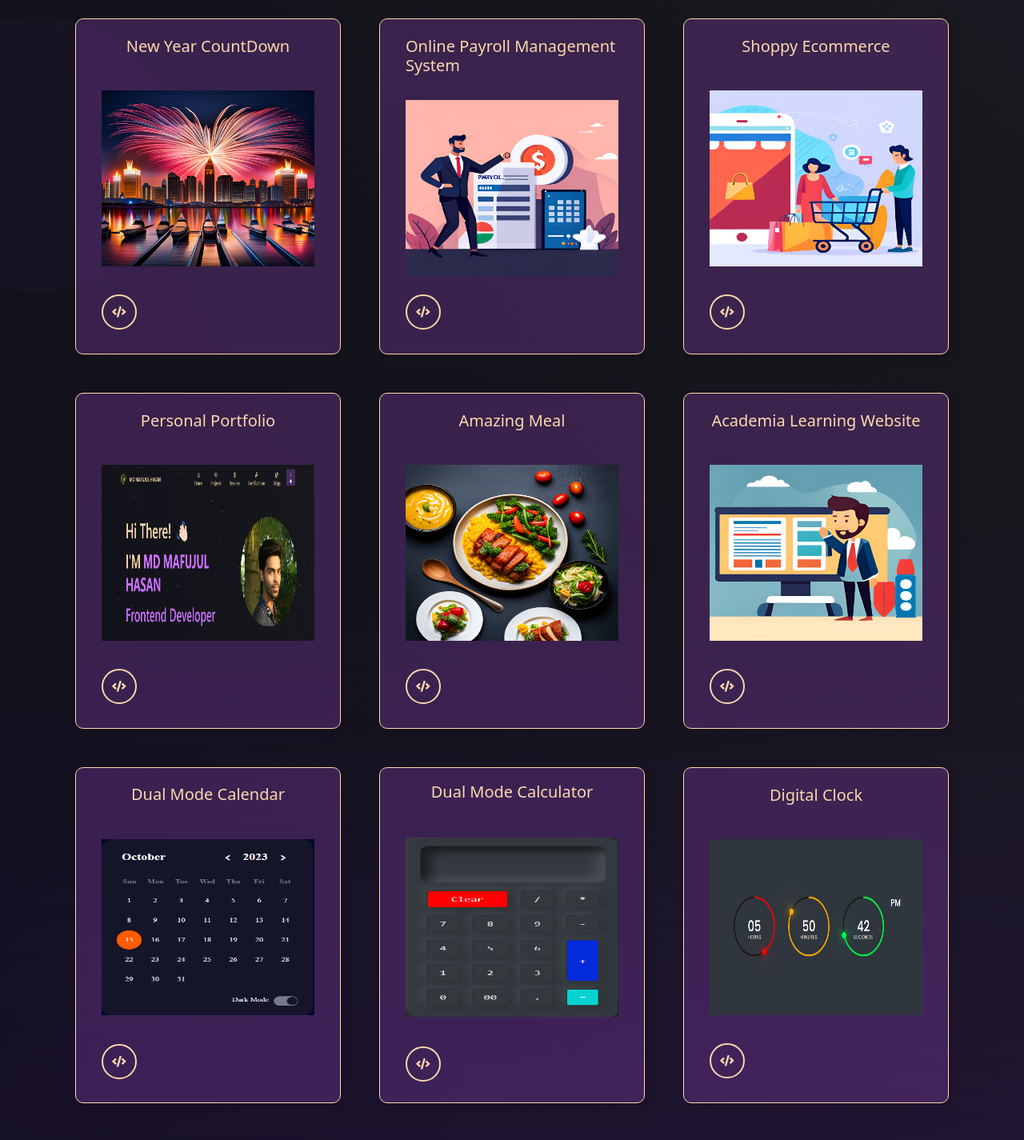
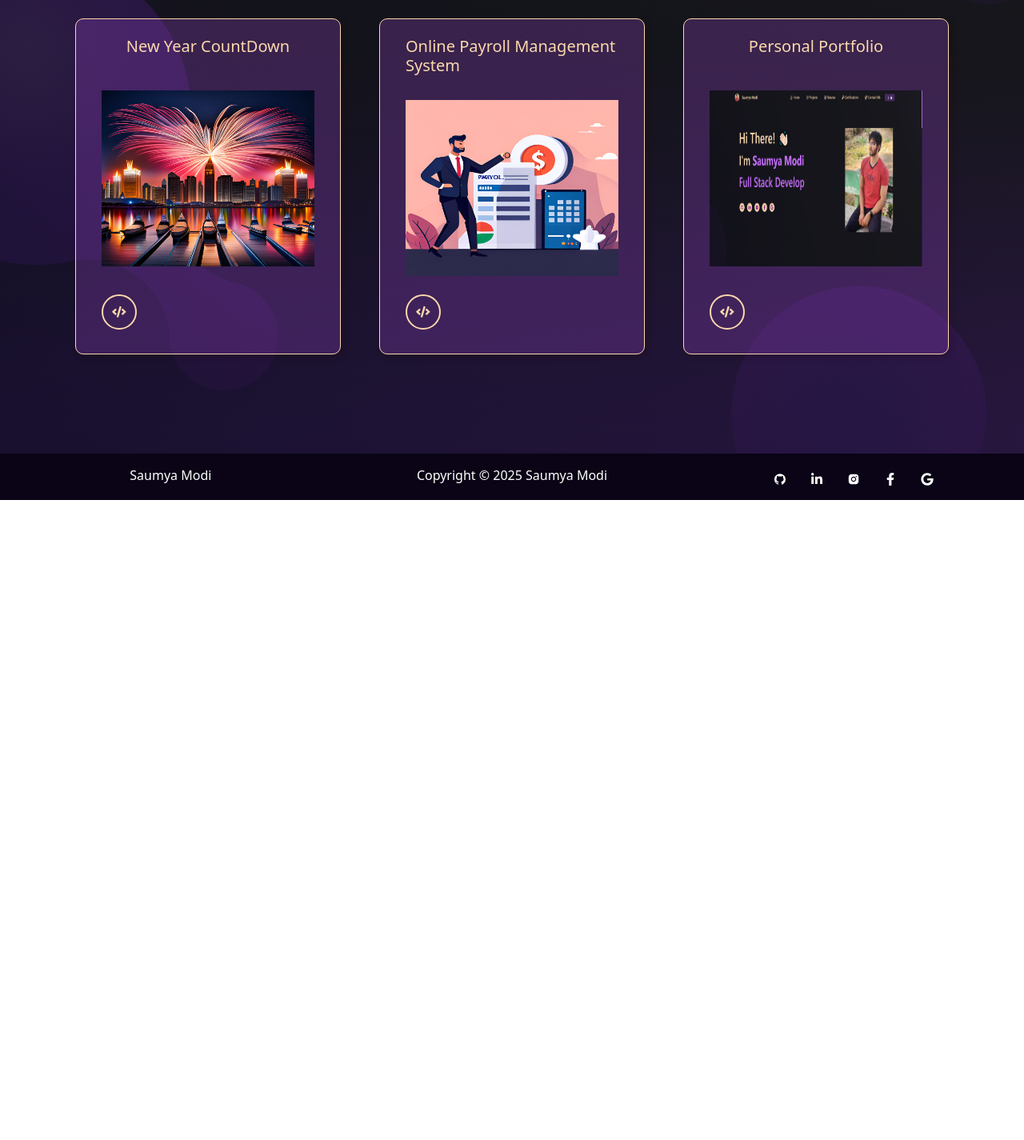
Before and after one commit to saumya1601/react-personal-portfolio, a React (Create React App) app: page /projectspage in a window 1280 px wide. Shown: the part 255-1680 px from the top of the page at 80% size. After the commit the page ends 880 px from the top, so only its background shows below. Built offline with nearby package versions, Linux system fonts and the light colour scheme.

Commit message:
Add ContactPage component and update routing; remove unused links and clean up code

```diff
--- a/src/App.js
+++ b/src/App.js
@@ -1,7 +1,6 @@
 
 import './App.css';
 import "./style.css";
-
 import "react-vertical-timeline-component/style.min.css";
 import "bootstrap/dist/css/bootstrap.min.css";
 import { BrowserRouter, Route, Routes } from 'react-router-dom';
@@ -23,10 +22,9 @@ import Notfound from "./pages/blogs_page/notfound";
 import TechnicalJourney from "./components/aboutme/journey/TechnicalJourney";
 import ProjectJourney from "./components/aboutme/journey/ProjectJourney";
 import SocialMedia from "./components/aboutme/social_media/SocialMedia";
-
 import Toolkit from "./components/aboutme/skills/Toolkit";
-
 import Footer from "./components/footer/Footer";
+import ContactPage from './pages/contact_page/contactPage';
 
 function App() {
   const [load, updateLoad] = useState(true);
@@ -44,10 +42,7 @@ function App() {
 
     <BrowserRouter>
       <Preloader load={load} />
-
-
       <div className="App" id={load ? "no-scroll" : "scroll"}>
-
         <MyNav />
         <Routes>
           <Route path="/" element={<Home />}>
@@ -72,13 +67,11 @@ function App() {
           <Route path="/certificatepage" element={<CertificatePage />} />
           <Route path="/resume" element={<Resume />} />
           <Route path="/blogs" element={<ComingSoon />} />
+          <Route path="/contact" element={<ContactPage />} />
           <Route path="*" element={<Notfound />} />
-
         </Routes>
-
         <Footer />
       </div>
-
     </BrowserRouter>
   );
 }
--- a/src/components/aboutme/aboutmeContainer.js
+++ b/src/components/aboutme/aboutmeContainer.js
@@ -30,16 +30,7 @@ export default function AboutmeContainer() {
                                 <Nav.Item>
                                     <Nav.Link as={Link} to="educationjourney" eventKey="link-3" style={{ fontSize: "17px", fontWeight: 700 }}>Journey</Nav.Link>
                                 </Nav.Item>
-                                <Nav.Item>
-                                    <Nav.Link as={Link} to="ranking" eventKey="link-4" style={{ fontSize: "17px", fontWeight: 700 }}>
-                                        Ranking
-                                    </Nav.Link>
-                                </Nav.Item>
-                                <Nav.Item>
-                                    <Nav.Link as={Link} to="socialmedia" eventKey="link-5" style={{ fontSize: "17px", fontWeight: 700 }}>
-                                        Social Media
-                                    </Nav.Link>
-                                </Nav.Item>
+
                             </Nav>
                             <div>
                                 <Outlet />
--- a/src/components/certificate/Certification.js
+++ b/src/components/certificate/Certification.js
@@ -4,8 +4,7 @@ import { motion } from "framer-motion"; // Import motion from framer-motion
 import { Link } from "react-router-dom";
 import { HiArrowRight } from "react-icons/hi";
 import ucsc from "../../images/ucsc.png";
-import ufm from "../../images/ufm.png";
-import cbta from "../../images/CBT&A.pdf";
+
 
 export default function Certification() {
   return (
@@ -72,51 +71,7 @@ export default function Certification() {
                     </div>
                   </motion.div>
                 </Col>
-                <Col md={4}>
-                  <motion.div
-                    initial={{ opacity: 0, y: 20 }}
-                    animate={{ opacity: 1, y: 0 }}
-                    transition={{ duration: 1, delay: 0.4 }}
-                  >
-                    <div className="cert-card">
-                      <div className="content">
-                        <a
-                          href={cbta}
-                          target="_blank"
-                          rel="noopener noreferrer"
-                        >
-                          <div className="content-overlay"></div>
-                          <div
-                            className="cert-header"
-                            style={{ backgroundColor: "white" }}
-                          >
-                            <img className="logo_img" src={ufm} alt={ufm} />
-                          </div>
-                          <div className="content-details fadeIn-top">
-                            <h3 className="content-title" style={{ color: "black" }}>
-                              Certificate
-                            </h3>
-                          </div>
-                        </a>
-                      </div>
-                      <div className="cert-body">
-                        <h2
-                          className="cert-body-title"
-                          style={{ fontWeight: 700, color: "#fbd9ad" }}
-                        >
-                          Basic Computer Application for Everyone: IT Support
-                          Technician level-1
-                        </h2>
-                        <h3
-                          className="cert-body-subtitle"
-                          style={{ color: "#eb90ff", marginBottom: "0px" }}
-                        >
-                          - Bangladesh Technical Education Board
-                        </h3>
-                      </div>
-                    </div>
-                  </motion.div>
-                </Col>
+
                 <Col md={4}>
                   <motion.div
                     initial={{ opacity: 0, y: 20 }}
--- a/src/components/navbar/MyNav.js
+++ b/src/components/navbar/MyNav.js
@@ -48,10 +48,16 @@ export default function MyNav() {
       label: "Certifications",
     },
     {
-      path: "/blogs",
+      path: "/contact",
       icon: <FaBlog style={{ marginBottom: "2px" }} />,
-      label: "Blogs",
+      label: "Contact Me",
     },
+
+    // {
+    //   path: "/blogs",
+    //   icon: <FaBlog style={{ marginBottom: "2px" }} />,
+    //   label: "Blogs",
+    // },
   ];
 
   return (
--- a/src/components/projects/Projects.js
+++ b/src/components/projects/Projects.js
@@ -9,7 +9,7 @@ import { HiArrowRight } from "react-icons/hi";
 import nyc from "../../images/nyc.png";
 import ci from "../../images/onboarding.png";
 import pp from "../../images/portfolio.png";
-import age from "../../images/age.png";
+
 
 export default function Projects() {
   const projects = [
@@ -35,13 +35,7 @@ export default function Projects() {
       description: "Welcome to my personal portfolio. Explore my work, skills, and achievements in a concise and visually appealing format. Get a glimpse of my expertise and creativity.",
       technologies: "HTML, CSS, SCSS, React, JavaScript",
     },
-    {
-      title: "Age Calculator",
-      image: age,
-      link: "https://github.com/MD-MAFUJUL-HASAN/Web_Programming/tree/main/Age-Calculator",
-      description: "Create an Age Calculator project using HTML, CSS, and JavaScript. Input your birthdate, and the tool instantly calculates your current age. The sleek design and user-friendly interface make age determination quick and hassle-free. Perfect for websites, apps, or personal use.",
-      technologies: "HTML, CSS, JavaScript"
-    },
+
 
   ];
 
@@ -61,7 +55,7 @@ export default function Projects() {
               </motion.h1>
             </Col>
             {projects.map((project, index) => (
-              <Col key={index} md={3}>
+              <Col key={index} md={4}>
                 <motion.div
                   key={index}
                   className="singleProject"
--- a/src/index.js
+++ b/src/index.js
@@ -11,7 +11,4 @@ root.render(
   </React.StrictMode>
 );
 
-// If you want to start measuring performance in your app, pass a function
-// to log results (for example: reportWebVitals(console.log))
-// or send to an analytics endpoint. Learn more: https://bit.ly/CRA-vitals
 reportWebVitals();
--- a/src/pages/certificate_page/CertificatePage.js
+++ b/src/pages/certificate_page/CertificatePage.js
@@ -14,12 +14,7 @@ const certificates = [
     link: "https://www.hackerrank.com/certificates/3573ea1a35bb",
     logo: ucsc,
   },
-  {
-    title: "Basic Computer Application : IT Support Technician level-1",
-    organization: "Bangladesh Technical Education Board",
-    link: cbta,
-    logo: ufm,
-  },
+
   {
     title: "Python Basic : Programming Fundamentals",
     organization: "HackerRank",
--- /dev/null
+++ b/src/pages/contact_page/contactPage.js
@@ -0,0 +1,30 @@
+import React from 'react';
+import Contactus from '../../components/contactus/Contactus';
+import { Container } from "react-bootstrap";
+import Particle from "../../Particle";
+
+import { motion } from "framer-motion";
+
+export default function ContactPage() {
+  return (
+    <div>
+      <section className="home-section">
+        <Container fluid id="home">
+          <Particle />
+          <Container className="home-content">
+            <motion.div
+              initial={{ opacity: 0, y: 50 }} // Starting with opacity 0 and slight offset (y-axis)
+              whileInView={{ opacity: 1, y: 0 }} // Animate to full opacity and default position
+              viewport={{ once: true }} // Trigger animation only once when in view
+              transition={{ duration: 0.5 }} // Duration of the animation
+              className="resume d-flex justify-content-center"
+              style={{ marginTop: -140 }} // Directly removing the margin-top
+            >
+              <Contactus />
+            </motion.div>
+          </Container>
+        </Container>
+      </section>
+    </div>
+  );
+}
--- a/src/pages/home_page/HomePage.js
+++ b/src/pages/home_page/HomePage.js
@@ -9,7 +9,7 @@ import { FaLinkedinIn, FaFacebookF, FaGoogle } from "react-icons/fa";
 import Certification from "../../components/certificate/Certification";
 import Projects from "../../components/projects/Projects";
 import Contactus from "../../components/contactus/Contactus";
-import { motion } from "framer-motion"; // Importing framer-motion
+import { motion } from "framer-motion";
 
 export default function Home() {
   const socialLinks = [
--- a/src/pages/project_page/ProjectPage.js
+++ b/src/pages/project_page/ProjectPage.js
@@ -87,13 +87,7 @@ const projects = [
     description: "A Payroll management System with feature like generate payslip & reports. It manages salaries, leaves, branches, employees, designations, shifts, holidays and employee attendance. It has chat application so internal employees can use that feature.",
     technologies: "HTML, CSS, JavaScript, PHP, SCSS"
   },
-  {
-    title: "Shoppy Ecommerce",
-    image: eco,
-    github: "https://github.com/MD-MAFUJUL-HASAN/Shoppy_Ecommerce",
-    description: "Seamless online shopping with a vast catalog, secure transactions, and personalized recommendations. 24/7 customer support, flexible payments, and fast shipping. Explore our website and redefine your shopping experience.",
-    technologies: "HTML, CSS, React, JavaScript"
-  },
+
   {
     title: "Personal Portfolio",
     image: pp,
@@ -101,48 +95,7 @@ const projects = [
     description: "Welcome to my personal portfolio. Explore my work, skills, and achievements in a concise and visually appealing format. Get a glimpse of my expertise and creativity.",
     technologies: "HTML, CSS, SCSS, React, JavaScript"
   },
-  {
-    title: "Amazing Meal",
-    image: meal,
-    github: "https://github.com/MD-MAFUJUL-HASAN/Amazing_Meal",
-    description: "Indulge in a mouthwatering meal that combines flavors and textures to create a culinary masterpiece. Our carefully crafted dishes are made with the freshest ingredients, expertly prepared to satisfy your taste buds and leave you craving for more.",
-    technologies: "HTML, CSS, JavaScript, React"
-  },
-  {
-    title: "Academia Learning Website",
-    image: ac,
-    github: "https://github.com/MD-MAFUJUL-HASAN/Academia",
-    description: "Unlock your potential with our dynamic learning website. Access a wide range of courses, interactive lessons, and expert instructors to enhance your knowledge and skills. Start your learning journey today and expand your horizons.",
-    technologies: "HTML, CSS, JavaScript, React"
-  },
-  {
-    title: "Dual Mode Calendar",
-    image: calendar,
-    github: "https://github.com/MD-MAFUJUL-HASAN/Web_Programming/tree/main/Dual-Mode-Calendar",
-    description: "The Dual Mode Calendar project is a versatile web application built with HTML, CSS, and JavaScript. It seamlessly toggles between a traditional monthly calendar view and a sleek event scheduler. Users can effortlessly manage appointments and events in a visually appealing and user-friendly interface.",
-    technologies: "HTML, CSS, JavaScript"
-  },
-  {
-    title: "Dual Mode Calculator",
-    image: calculator,
-    github: "https://github.com/MD-MAFUJUL-HASAN/Web_Programming/tree/main/Dual-Mode-Calculator",
-    description: "The Dual Mode Calculator project is a web application created with HTML, CSS, and JavaScript. It offers two modes: basic and scientific, providing essential arithmetic functions and advanced calculations. The user-friendly interface and responsive design ensure seamless use across various devices.",
-    technologies: "HTML, CSS, JavaScript"
-  },
-  {
-    title: "Digital Clock",
-    image: dc,
-    github: "https://github.com/MD-MAFUJUL-HASAN/Web_Programming/tree/main/Digital-Clock",
-    description: "Create a sleek, responsive digital clock with HTML, CSS, and JavaScript. Display real-time hours, minutes, and seconds, and update automatically. Customize its style and layout using CSS for a modern, functional timekeeping experience.",
-    technologies: "HTML, CSS, JavaScript"
-  },
-  {
-    title: "Age Calculator",
-    image: age,
-    github: "https://github.com/MD-MAFUJUL-HASAN/Web_Programming/tree/main/Age-Calculator",
-    description: "Create an Age Calculator project using HTML, CSS, and JavaScript. Input your birthdate, and the tool instantly calculates your current age. The sleek design and user-friendly interface make age determination quick and hassle-free. Perfect for websites, apps, or personal use.",
-    technologies: "HTML, CSS, JavaScript"
-  },
+
 
 ];
 
```
Also changed, not shown: src/images/portfolio.png.
